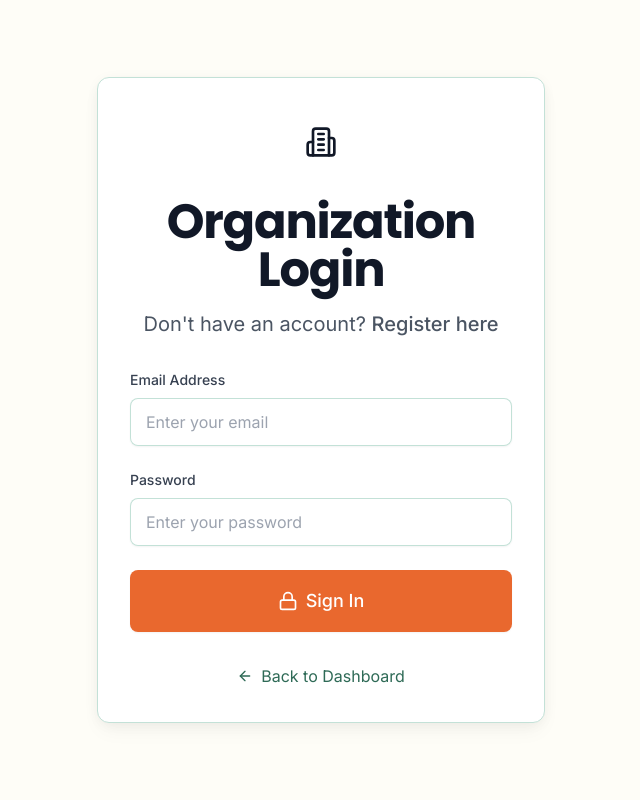
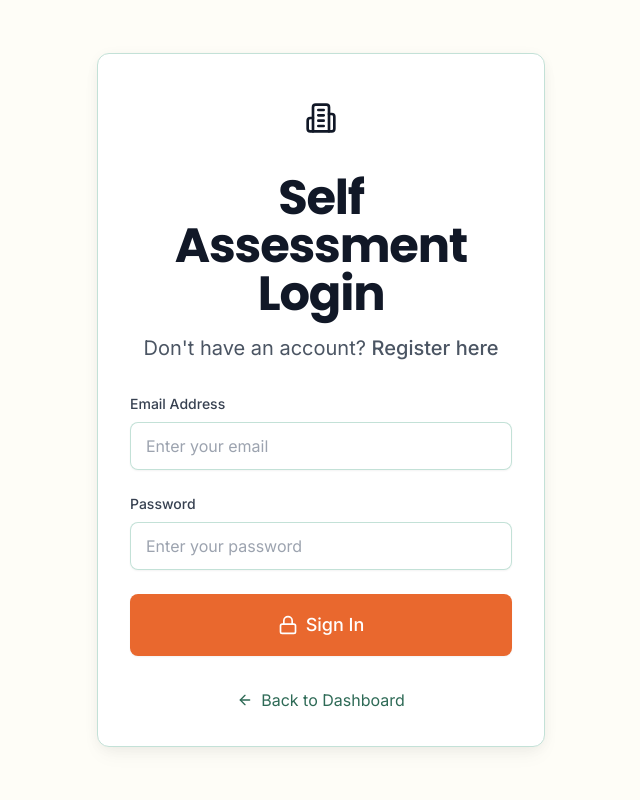
Before and after one commit to SwiftCo-Analytics/cropper-foundation-cso-assessment-tool, a Next.js app: page /organization/login in a window 1280 px wide. Shown: the top 800 px of the page, without its empty margins (319-959 px from the left). Built offline with nearby package versions, Linux system fonts and the light colour scheme; no server answers.

Commit message:
Changed organization login to self assessement login

```diff
--- a/src/app/error.tsx
+++ b/src/app/error.tsx
@@ -86,8 +86,8 @@ export default function Error({ error, reset }: ErrorProps) {
                         <div className="h-12 w-12 rounded-lg bg-cropper-blue-100 flex items-center justify-center mx-auto mb-3 group-hover:bg-cropper-blue-200 transition-colors duration-200">
                           <Building2 className="h-6 w-6 text-cropper-blue-600" />
                         </div>
-                        <h3 className="text-subheading mb-2">Organization Login</h3>
-                        <p className="text-caption text-gray-600">Access your organization dashboard</p>
+                        <h3 className="text-subheading mb-2">Self Assessment Login</h3>
+                        <p className="text-caption text-gray-600">Access your self assessment dashboard</p>
                       </Link>
                     </Hover>
 
--- a/src/app/global-error.tsx
+++ b/src/app/global-error.tsx
@@ -88,8 +88,8 @@ export default function GlobalError({ error, reset }: GlobalErrorProps) {
                             <div className="h-12 w-12 rounded-lg bg-cropper-blue-100 flex items-center justify-center mx-auto mb-3 group-hover:bg-cropper-blue-200 transition-colors duration-200">
                               <Building2 className="h-6 w-6 text-cropper-blue-600" />
                             </div>
-                            <h3 className="text-xl font-semibold text-gray-900 mb-2">Organization Login</h3>
-                            <p className="text-sm text-gray-600">Access your organization dashboard</p>
+                            <h3 className="text-xl font-semibold text-gray-900 mb-2">Self Assessment Login</h3>
+                            <p className="text-sm text-gray-600">Access your self assessment dashboard</p>
                           </Link>
                         </Hover>
 
--- a/src/app/organization/login/page.tsx
+++ b/src/app/organization/login/page.tsx
@@ -115,7 +115,7 @@ export default function OrganizationLogin() {
                     animate={{ opacity: 1, y: 0 }}
                     transition={{ duration: 0.7, delay: 0.2 }}
                   >
-                    {isLogin ? "Organization Login" : "Register Organization"}
+                    {isLogin ? "Self Assessment Login" : "Register Organization for Self Assessment"}
                   </motion.h1>
 
                   <motion.p
--- a/src/components/ui/floating-login-pills.tsx
+++ b/src/components/ui/floating-login-pills.tsx
@@ -16,7 +16,7 @@ export default function FloatingLoginPills() {
   const isOrgPath = pathname.startsWith("/organization");
 
   useEffect(() => {
-    // Check for organization login
+    // Check for organization for self assessment login
     const token = localStorage.getItem("org_token");
     if (token) {
       fetch("/api/organizations/me", {
@@ -52,7 +52,7 @@ export default function FloatingLoginPills() {
 
   return (
     <div className="fixed top-4 right-4 z-50 flex flex-col gap-2 items-end">
-      {/* Organization Login */}
+      {/* Organization for Self Assessment Login */}
       {orgData ? (
         <div className="group relative">
           <button className="flex items-center gap-2 px-4 py-2 bg-cropper-blue-500 text-white rounded-full shadow-lg hover:bg-cropper-blue-600 transition-colors">
@@ -80,7 +80,7 @@ export default function FloatingLoginPills() {
           className="flex items-center gap-2 px-4 py-2 bg-cropper-blue-500 text-white rounded-full shadow-lg hover:bg-cropper-blue-600 transition-colors"
         >
           <Building2 className="h-4 w-4" />
-          <span className="text-sm font-medium">Organization Login</span>
+          <span className="text-sm font-medium">Self Assessment Login</span>
         </Link>
       )}
 
--- a/src/components/ui/header.tsx
+++ b/src/components/ui/header.tsx
@@ -171,7 +171,7 @@ export default function Header() {
                     href="/organization/login"
                     className="text-base font-medium text-cropper-blue-600 hover:text-cropper-blue-500"
                   >
-                    Organization Login
+                    Self Assessment Login
                   </Link>
                 )
               )}
```
